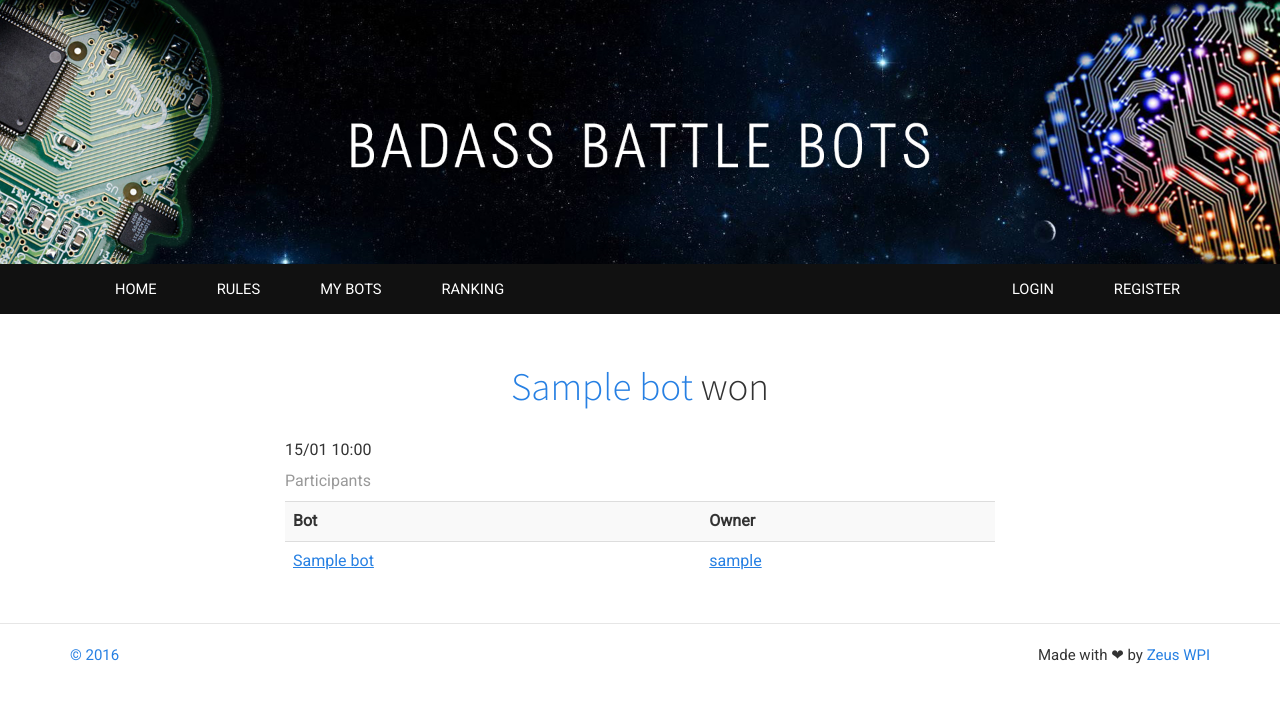
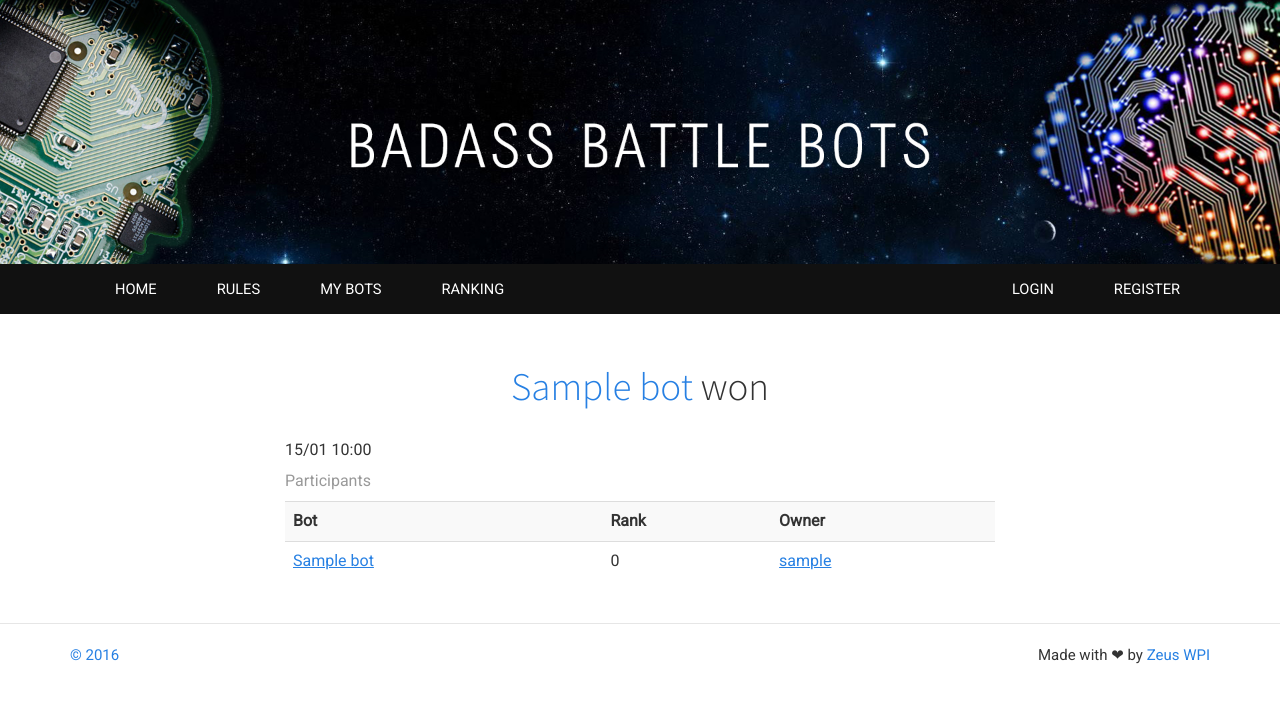
Before and after one commit to ZeusWPI/aichallenge, a Flask app: page /matches/1 in a window 1280 px wide. Shown: the top 719 px of the page. Run offline with Flask 2, Linux system fonts and the light colour scheme; tables that the repository leaves empty hold one stand-in row (values such as "Sample post"); parts of the project's set-up code (start-up, migrations or seed data) failed here and were passed over; some libraries are stand-ins or nearby versions.

Commit message:
Add botrank to matchpage

```diff
--- a/battlebots/web/templates/bots/match.html
+++ b/battlebots/web/templates/bots/match.html
@@ -18,11 +18,13 @@
       <caption>Participants</caption>
       <tr>
         <th>Bot</th>
+        <th>Rank</th>
         <th>Owner</th>
       </tr>
       {% for bot in match.bots %}
         <tr>
           <td><a href="{{ url_for('bot_page', user=bot.user.nickname, botname=bot.name) }}">{{ bot.name }}</a></td>
+          <td>{{ bot.rank }}</td>
           <td><a href="{{ url_for('user_page', user=bot.user.nickname) }}">{{ bot.user.nickname }}</a></td>
         </tr>
       {% endfor %}
```
